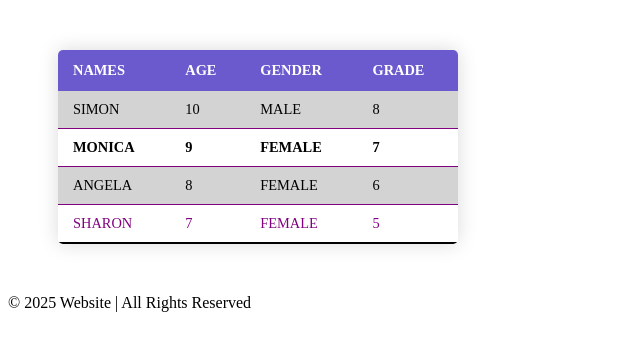
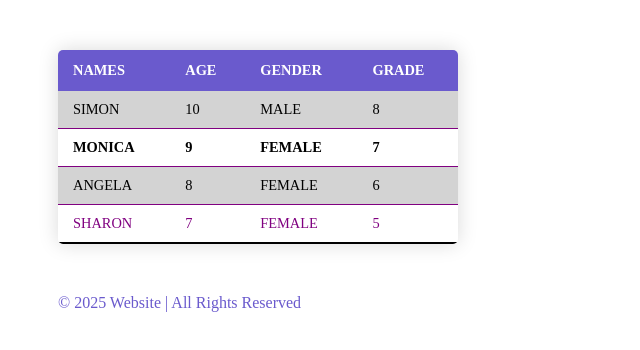
Before and after one commit to shammah100b/practice-website, a plain HTML site: page index.html in a window 1280 px wide. Shown: the whole page, without its empty margins (0-640 px from the left). Drawn offline with Linux system fonts and the light colour scheme.

Commit message:
footer indetification in index.html and styled it in main.css

```diff
--- a/assets/css/main.css
+++ b/assets/css/main.css
@@ -33,6 +33,10 @@
 .table-content tbody tr.active{
     font-weight: bold;
     color: black;
+}
+.footer-one{
+    margin-left: 50px;
+    color: slateblue;
 }
 /*styling of table*/
 .table-data{
--- a/index.html
+++ b/index.html
@@ -42,7 +42,7 @@
     </tr>
     </tbody>
 </table>
-<footer>
+<footer class="footer-one">
     &copy; 2025 Website | All Rights Reserved
 </footer>
 </body>
```
